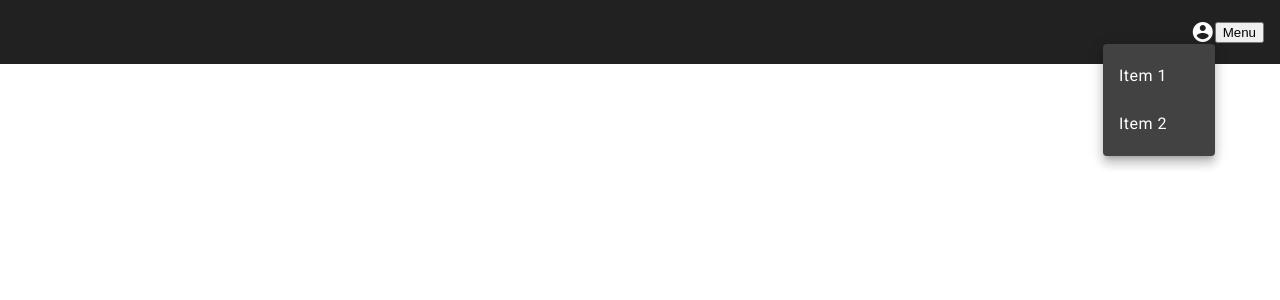
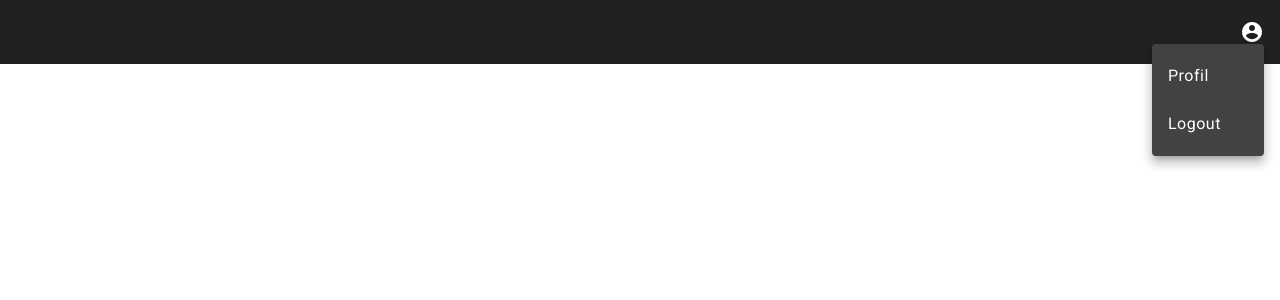
Before and after one commit to Can-Tkcu/slack-clone, an Angular app: page / in a window 1280 px wide. Both pictures are taken after a click on the element "account_circle". Shown: the top 300 px of the page. Built offline with nearby package versions, Linux system fonts and the light colour scheme.

Commit message:
import button module

```diff
--- a/src/app/home-header/home-header.component.html
+++ b/src/app/home-header/home-header.component.html
@@ -1,9 +1,7 @@
 <mat-toolbar class="header">
     <mat-icon class="acc" mat-button [matMenuTriggerFor]="menu">account_circle</mat-icon>
-    <button mat-button [matMenuTriggerFor]="menu">Menu</button>
     <mat-menu #menu="matMenu">
-        <button mat-menu-item>Item 1</button>
-        <button mat-menu-item>Item 2</button>
+        <button mat-menu-item>Profil</button>
+        <button mat-menu-item>Logout</button>
     </mat-menu>
-
 </mat-toolbar>
--- a/src/app/home-header/home-header.component.scss
+++ b/src/app/home-header/home-header.component.scss
@@ -1,5 +1,6 @@
 .header {
     justify-content: flex-end;
+    background-color: light-grey;
 
     .acc {
         cursor: pointer;
--- a/src/styles.scss
+++ b/src/styles.scss
@@ -3,8 +3,8 @@ html, body { height: 100%; }
 body { margin: 0; font-family: Roboto, "Helvetica Neue", sans-serif; }
 
 :root {
-    --primary: #1A1D21;
-    --secondary: #212121;
-    --light-grey:  #353330;
+    --primary: #1A1D21; // background content (right side)
+    --secondary: #212121; // background sidebar
+    --light-grey:  #353330; // background navbar
     --mint: #5DB09D;
 }
```
Also changed, not shown: src/app/app.module.ts (+10 -3 lines).
